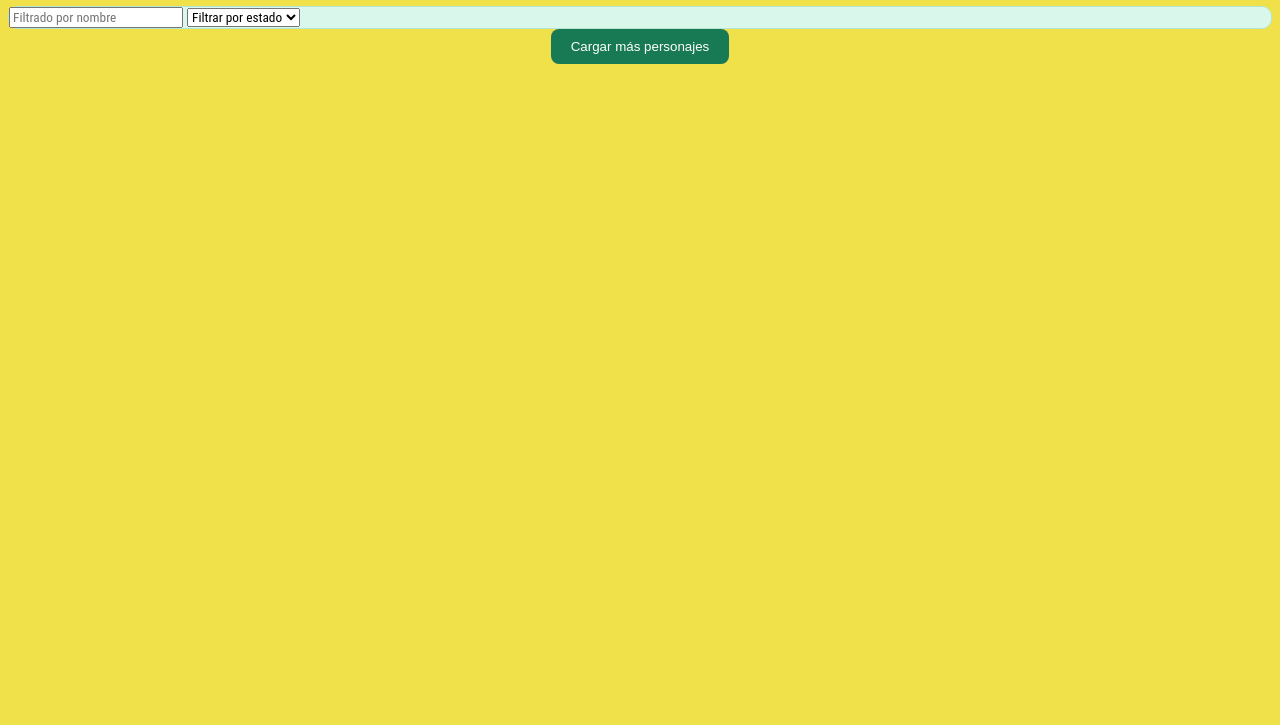
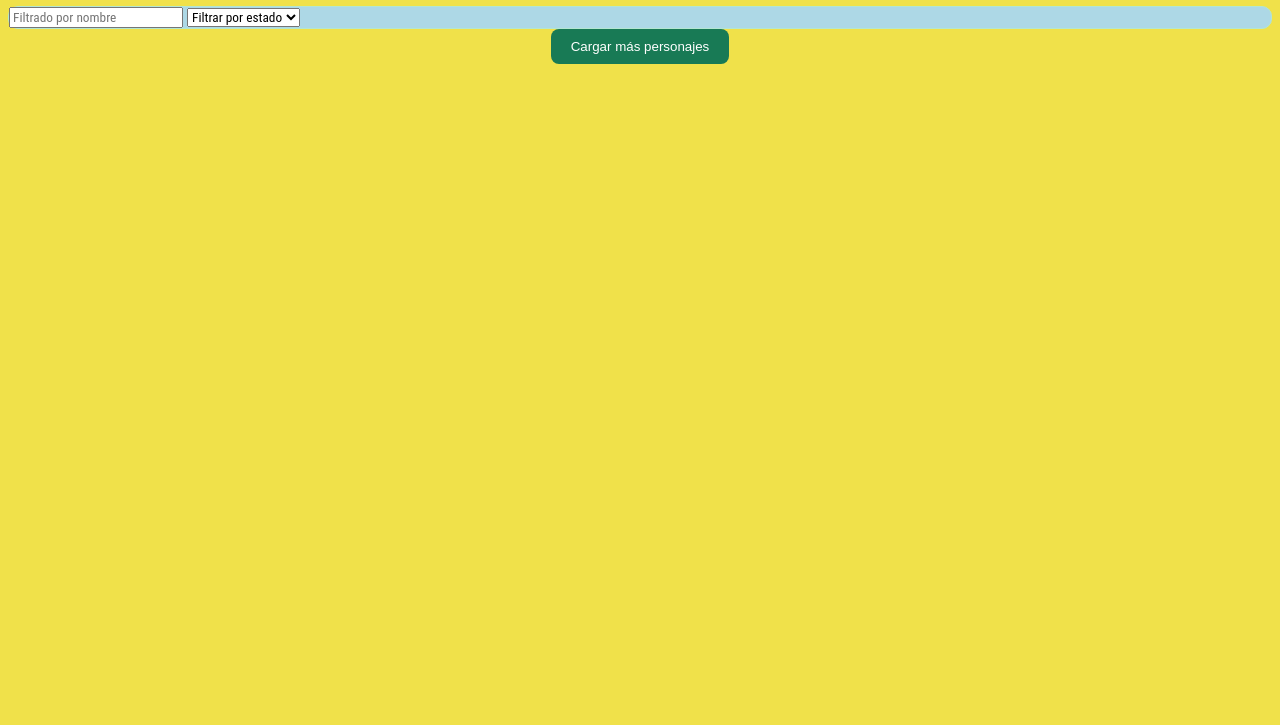
Before and after one commit to erikbarron12/erikbarron12, a plain HTML site: page index.html in a window 1280 px wide. Shown: the part 75-800 px from the top of the page. Drawn offline with Linux system fonts and the light colour scheme; files that its build step writes are made by us from their sources; no server answers.

Commit message:
styles.css

```diff
--- a/rickymorty/styles.css
+++ b/rickymorty/styles.css
@@ -8,7 +8,7 @@ h1 {
 }
 
 #filters {
-  background-color: #d9f7eb; /* Verde claro suave */
+  background-color: #add8e6; /* azul claro*/
   border: 1px solid #b3e6d1; /* Verde medio */
   border-radius: 10px;
 }
```
